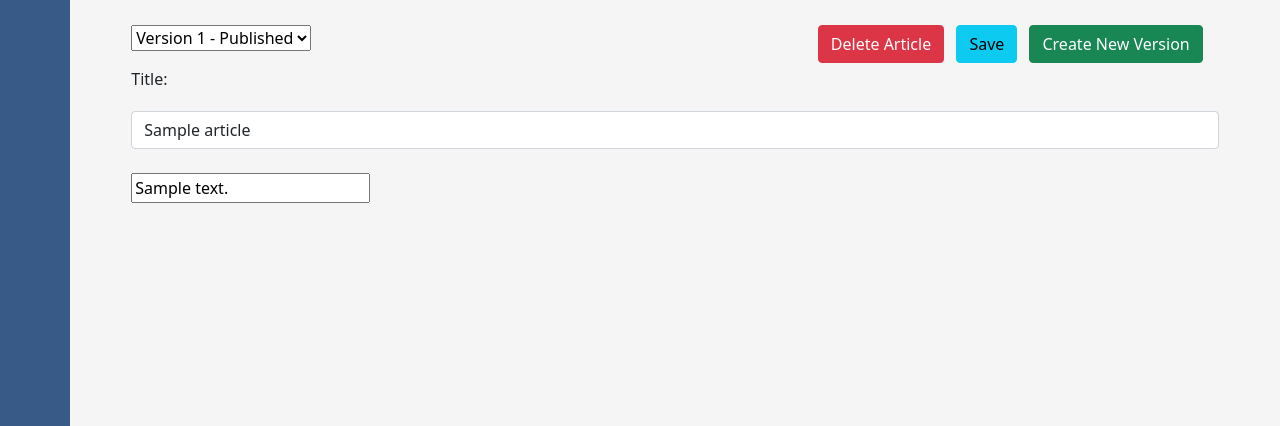
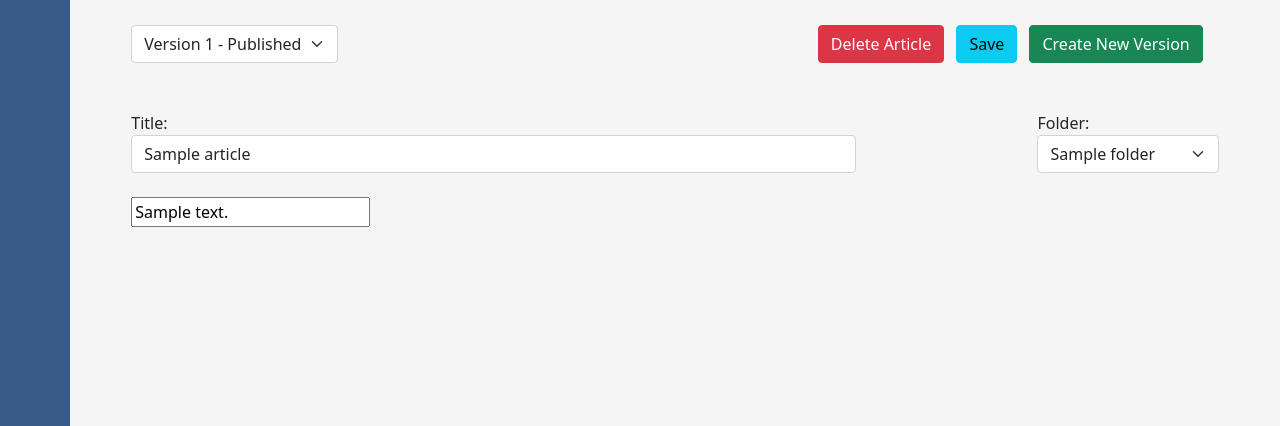
Before and after one commit to dpmumme12/Knowledge-Share, a Django app: page /Article/Edit/1 in a window 1280 px wide. Shown: the part 68-494 px from the top of the page. Run offline with Django 4.2, Linux system fonts and the light colour scheme; a user stored in the database is signed in; tables that the repository leaves empty hold one stand-in row (values such as "Sample post"); some libraries are stand-ins or nearby versions.

Commit message:
Updated article edit page

```diff
--- a/SimpleKB/knowledgebase/forms.py
+++ b/SimpleKB/knowledgebase/forms.py
@@ -10,14 +10,18 @@ class ArticleForm(forms.ModelForm):
     """
     class Meta:
         model = Article
-        fields = ['title', 'content']
+        fields = ['title', 'content', 'folder']
         widgets = {
             'content': TinyMCE(attrs={'cols': 80, 'rows': 30}),
         }
 
     def __init__(self, *args, **kwargs):
+        self.user = kwargs.pop('user', None)
         super().__init__(*args, **kwargs)
         self.fields['title'].widget.attrs.update({'class': 'form-control'})
+        self.fields['folder'].widget.attrs.update({'class': 'form-select'})
+        self.fields['folder'].empty_label = '(Root)'
+        self.fields['folder'].queryset = Folder.objects.filter(owner=self.user)
 
 
 class ArticleHeaderForm(forms.ModelForm):
--- a/SimpleKB/knowledgebase/views/article_views.py
+++ b/SimpleKB/knowledgebase/views/article_views.py
@@ -5,6 +5,7 @@ from django.contrib.messages.views import SuccessMessageMixin
 from django.http import HttpResponseRedirect, JsonResponse
 from django.views.decorators.csrf import csrf_exempt
 from django.utils.decorators import method_decorator
+from django.db.models import Q
 from django.contrib import messages
 from datetime import datetime
 from ..forms import ArticleForm
@@ -37,9 +38,10 @@ class ArticleEditView(View):
         article_versions = (Article
                             .objects
                             .filter(uuid=current_article.uuid)
+                            .order_by('-id')
                             )
         return render(request, self.template_name, {
-            'ArticleForm': ArticleForm(instance=current_article),
+            'ArticleForm': ArticleForm(user=request.user, instance=current_article),
             'article_versions': article_versions,
             'article': current_article,
         })
--- a/SimpleKB/static/knowledgebase/article_edit.css
+++ b/SimpleKB/static/knowledgebase/article_edit.css
@@ -1,9 +1,32 @@
 .editor-wrapper {
     padding: 25px;
+}
+
+.article-versions:hover {
+    color: inherit;
+    cursor: pointer;
+}
+
+.article-versions-item {
+    cursor: pointer;
+}
+
+.folder-dropdown {
+    float: right;
 }
 
 @media all and (max-width:450px) {
     .editor-wrapper {
         padding: 25px 0 50px 0;
     }
+
+    .article-title {
+        width: 100%;
+    }
+
+    .folder-dropdown {
+        padding-top: 1rem;
+        float: initial;
+        width: 100%;
+    }
 }
--- a/SimpleKB/templates/knowledgebase/article_edit.html
+++ b/SimpleKB/templates/knowledgebase/article_edit.html
@@ -40,20 +40,34 @@
             {% endif %}
         </div>
         <div class="d-inline-block">
-            <select>
+            <a id="actions-dropdown" class="form-select text-decoration-none article-versions" data-bs-toggle="dropdown">
+                Version {{article.version}} - {{article.get_article_status_id_display}}
+            </a>
+            <ul class="dropdown-menu" aria-labelledby="dropdownMenuButton">
                 {% for version in article_versions %}
-                    <option>Version {{version.version}} - {{version.get_article_status_id_display}}</option>
+                <li>
+                    <a class="dropdown-item article-versions-item" {% if version.id != article.id %}href="{% url 'knowledgebase:article_edit' version.id %}"{% endif %}>
+                        Version {{version.version}} - {{version.get_article_status_id_display}}
+                    </a>
+                </li>
                 {% endfor %}
-            </select>
+            </ul>
         </div>
     </div>
 
     <form method="post" id="ArticleForm">
         {% csrf_token %}
-        <div class="pb-4">
-            <label for="{{ ArticleForm.title.id_for_label }}">Title:</label>
-            {{ ArticleForm.title }}
-            <div style="color: red;">{{ ArticleForm.title.errors }}</div>
+        <div class="pb-4 d-inline-block col-12">
+            <div class="d-inline-block col-sm-8 article-title">
+                <label for="{{ ArticleForm.title.id_for_label }}">Title:</label>
+                {{ ArticleForm.title }}
+                <div style="color: red;">{{ ArticleForm.title.errors }}</div>
+            </div>
+            <div class="d-inline-block col-sm-2 folder-dropdown">
+                <label for="{{ ArticleForm.folder.id_for_label }}">Folder:</label>
+                {{ ArticleForm.folder }}
+                <div style="color: red;">{{ ArticleForm.folder.errors }}</div>
+            </div>
         </div>
         <div class="pb-3">
             {{ ArticleForm.content }}
```
